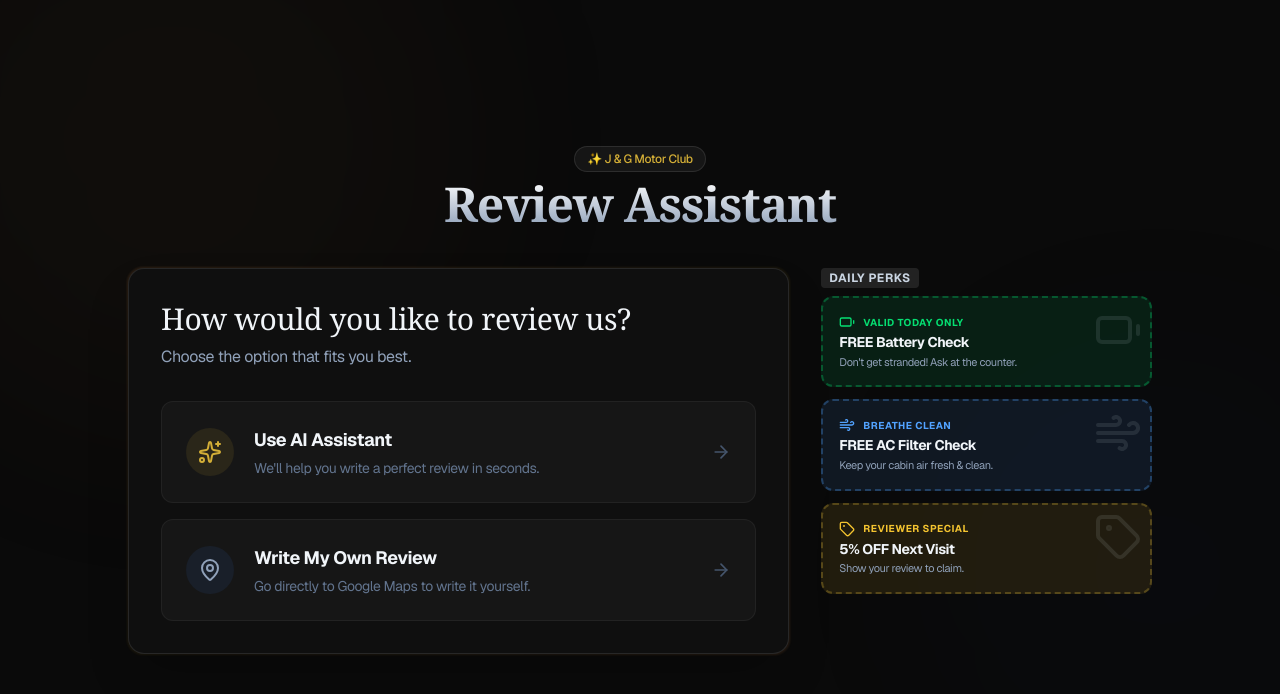
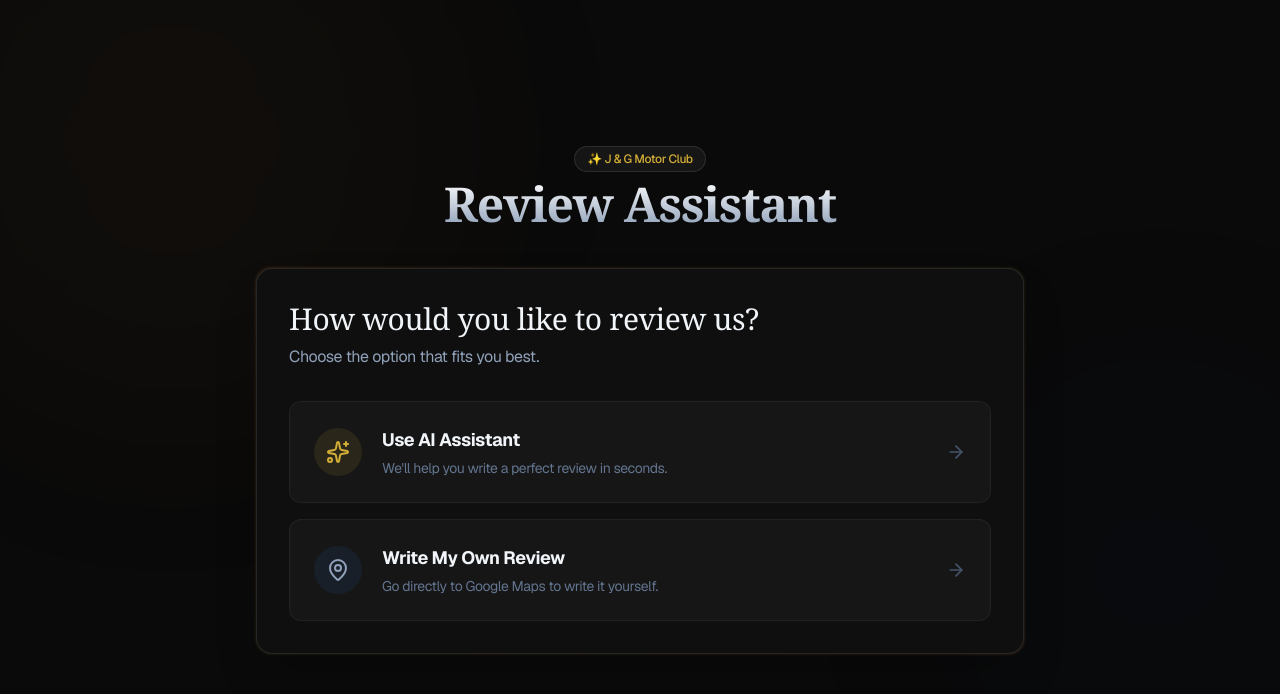
Before and after one commit to siddharth175/jg-motor-club-reviews, a Next.js app: page / in a window 1280 px wide. Shown: the top 694 px of the page. Built offline with nearby package versions, Linux system fonts and the light colour scheme.

Commit message:
Remove Ads sidebar and center layout

```diff
--- a/src/app/page.tsx
+++ b/src/app/page.tsx
@@ -4,7 +4,6 @@ import { useState } from "react";
 import { ReviewForm, ReviewData } from "@/components/ReviewForm";
 import { ReviewAction } from "@/components/ReviewAction";
 import { LandingSelection } from "@/components/LandingSelection";
-import { RewardSidebar } from "@/components/RewardSelector";
 
 export default function Home() {
   const [step, setStep] = useState<"landing" | "form" | "result">("landing");
@@ -51,11 +50,11 @@ export default function Home() {
           </h1>
         </header>
 
-        {/* Layout Grid */}
-        <div className="flex flex-col lg:flex-row gap-8">
+        {/* Layout Grid - Centered Single Column */}
+        <div className="flex flex-col gap-8 max-w-3xl mx-auto">
 
-          {/* Main Content Area (2/3) */}
-          <div className="w-full lg:w-2/3">
+          {/* Main Content Area */}
+          <div className="w-full">
             <div className="relative group">
               {/* Border Gradient */}
               <div className="absolute -inset-[1px] bg-gradient-to-br from-gold-600/50 via-gold-400/20 to-gold-600/50 rounded-2xl blur-[1px] opacity-40" />
@@ -80,11 +79,6 @@ export default function Home() {
             </div>
           </div>
 
-          {/* Right Sidebar (1/3) - Always Visible */}
-          <div className="w-full lg:w-1/3">
-            <RewardSidebar />
-          </div>
-
         </div>
 
       </div>
--- a/src/components/ReviewForm.tsx
+++ b/src/components/ReviewForm.tsx
@@ -54,9 +54,9 @@ export const ReviewForm: React.FC<ReviewFormProps> = ({
     };
 
     return (
-        <div className="flex flex-col lg:flex-row gap-8">
-            {/* LEFT COLUMN: FORM */}
-            <form onSubmit={handleSubmit} className="w-full lg:w-2/3 space-y-8">
+        <div className="flex flex-col w-full">
+            {/* FULL WIDTH FORM */}
+            <form onSubmit={handleSubmit} className="w-full space-y-8">
                 <div className="space-y-6 bg-[#161616] p-6 rounded-xl border border-white/5">
 
                     <div className="space-y-4">
@@ -92,7 +92,7 @@ export const ReviewForm: React.FC<ReviewFormProps> = ({
                             <div className="relative group">
                                 <textarea
                                     id="experience"
-                                    className="flex min-h-[100px] w-full rounded-md border border-white/10 bg-[#0a0a0a] px-3 py-3 text-sm text-slate-200 placeholder:text-slate-700 focus:border-gold-500/50 focus:outline-none focus:ring-1 focus:ring-gold-500/50 transition-all resize-none"
+                                    className="flex min-h-[220px] w-full rounded-md border border-white/10 bg-[#0a0a0a] px-4 py-4 text-base text-slate-200 placeholder:text-slate-600 focus:border-gold-500/50 focus:outline-none focus:ring-2 focus:ring-gold-500/20 transition-all resize-none shadow-inner"
                                     placeholder="Ex: Fast service, Mike was helpful..."
                                     value={experience}
                                     onChange={(e) => setExperience(e.target.value)}
```
